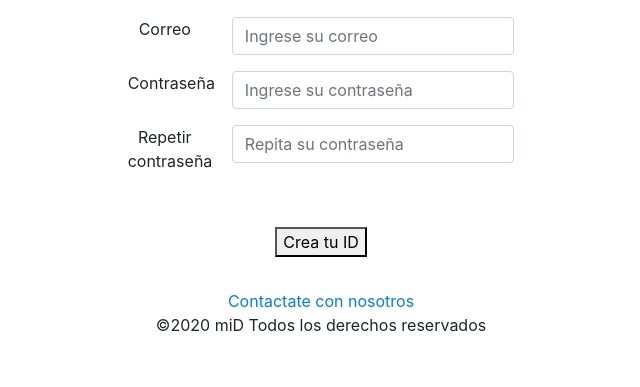
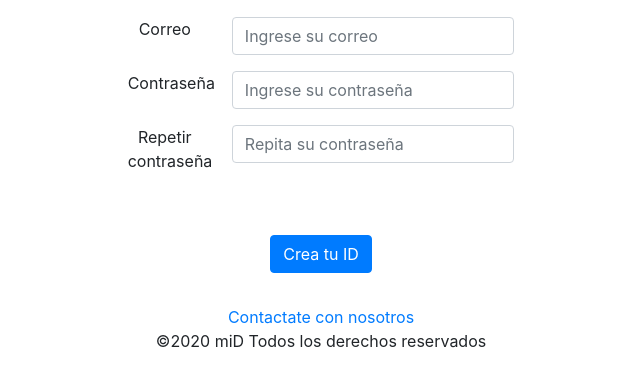
Before and after one commit to proyectobIT2020/miD, a Flask app: page /registro in a window 1280 px wide. Shown: the part 243-630 px from the top of the page, without its empty margins (319-959 px from the left). Run offline with Flask 2, Linux system fonts and the light colour scheme; some libraries are stand-ins or nearby versions.

Commit message:
Update Registro.html
arreglando html

```diff
--- a/Templates/Registro.html
+++ b/Templates/Registro.html
@@ -34,9 +34,7 @@
         </form>
 
         <form action="">
-          <button type="submit">
-            Crea tu ID
-          </button>
+          <a class="btn btn-primary" href="{{ url_for('datos') }}" role= "button" style="margin-top: 8px">Crea tu ID</a>
         </form>
       </p>
     </section>
```
